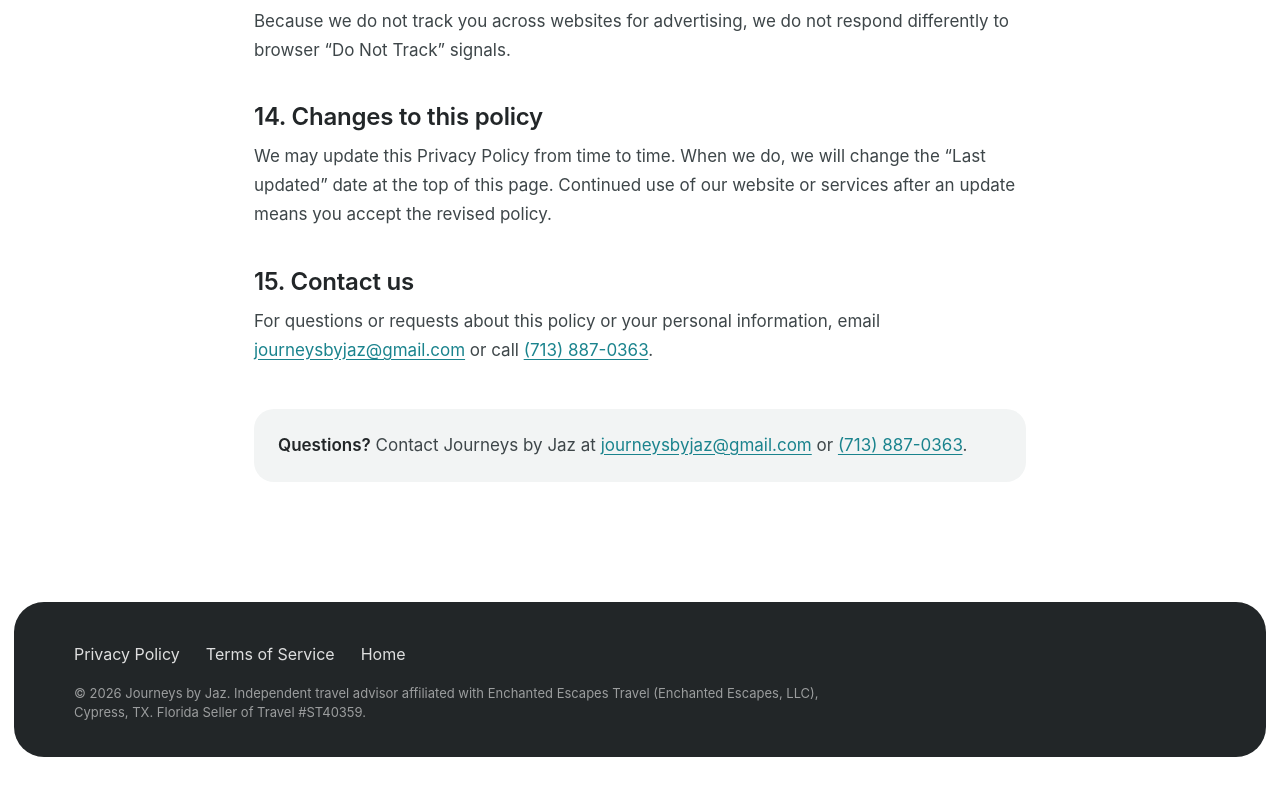
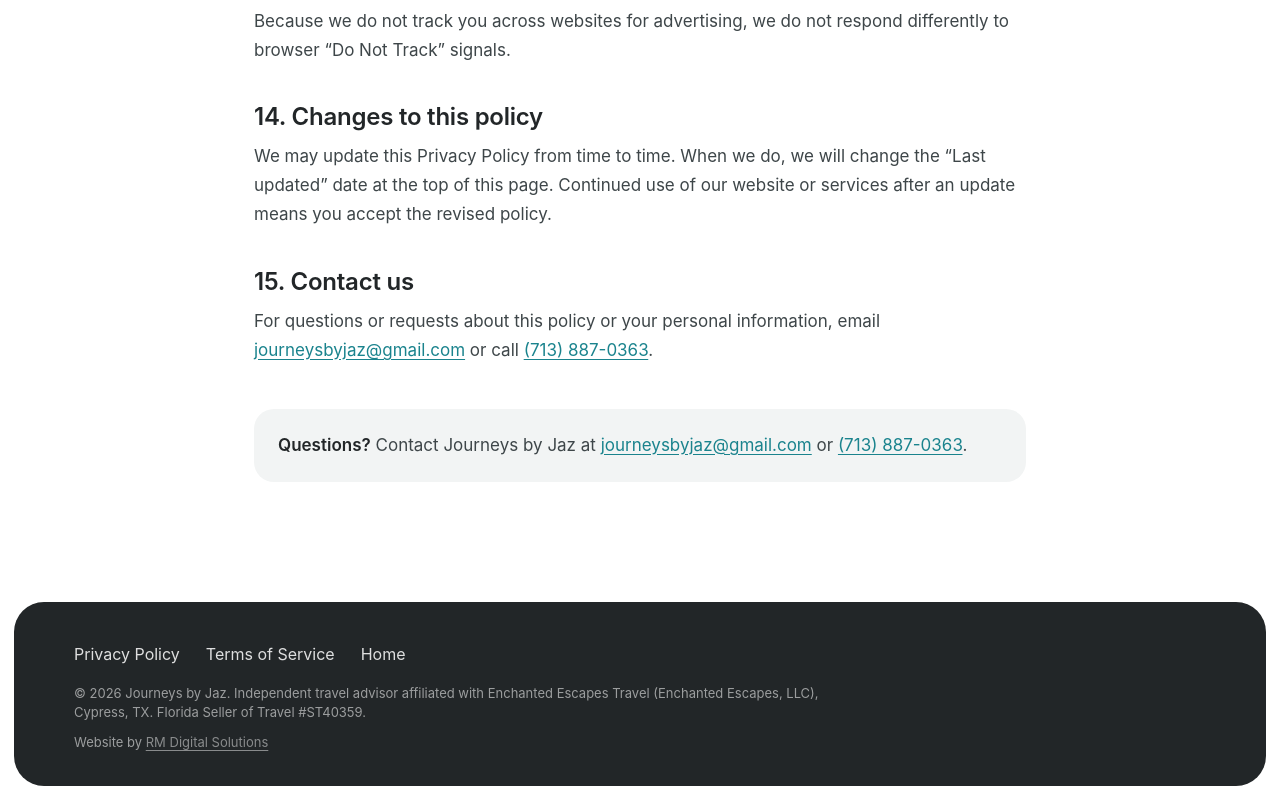
Before and after one commit to ryeact-dev/journeys-by-jaz, an Astro site: page /privacy-policy in a window 1280 px wide. Shown: the part 3858-4658 px from the top of the page. Before the commit the page ends 4629 px from the top, so only its background shows below. Built offline with nearby package versions, Linux system fonts and the light colour scheme; Astro itself is replaced by a stand-in of ours.

Commit message:
Footer: add 'Website by RM Digital Solutions' credit link
Co-Authored-By: Claude Sonnet 5.5 <noreply@anthropic.com>
Claude-Session: https://claude.ai/code/session_01QTKhVGcShx66yEarfa9xdX

```diff
--- a/src/layouts/LegalLayout.astro
+++ b/src/layouts/LegalLayout.astro
@@ -49,6 +49,7 @@ const graph = {
     <div class="wrap">
       <nav aria-label="Legal"><a href="./privacy-policy">Privacy Policy</a><a href="./terms-of-service">Terms of Service</a><a href="./">Home</a></nav>
       <p>© {new Date().getFullYear()} {NAME}. Independent travel advisor affiliated with Enchanted Escapes Travel (Enchanted Escapes, LLC), Cypress, TX. Florida Seller of Travel #ST40359.</p>
+      <p class="credit">Website by <a href="https://www.rmdigitalsolutionsph.com/" target="_blank" rel="noopener">RM Digital Solutions</a></p>
     </div>
   </footer>
 </Base>
--- a/src/pages/index.astro
+++ b/src/pages/index.astro
@@ -238,6 +238,7 @@ const stats = [
       <div class="legal" style="flex-direction:column;gap:10px">
         <p class="legal-p">Journeys by Jaz is an independent travel advisor affiliated with Enchanted Escapes Travel (Enchanted Escapes, LLC), Cypress, TX. Florida Seller of Travel #ST40359.</p>
         <p class="legal-p">Prices and availability are subject to change without notice. As to Disney artwork and logos: © Disney. Disney Cruise Line ships’ registry: The Bahamas. Journeys by Jaz is not owned or operated by The Walt Disney Company.</p>
+        <p class="legal-p credit">Website by <a href="https://www.rmdigitalsolutionsph.com/" target="_blank" rel="noopener">RM Digital Solutions</a></p>
       </div>
     </div>
   </footer>
--- a/src/styles/global.css
+++ b/src/styles/global.css
@@ -361,3 +361,6 @@ section[id],.exp-c[id]{scroll-margin-top:110px}
 .foot-links{display:flex;flex-wrap:wrap;gap:6px 22px;margin:22px 0 4px;font-size:14px}
 .foot-links a{opacity:.8;transition:opacity .2s}.foot-links a:hover{opacity:1;text-decoration:underline}
 @media(max-width:860px){.legal-page{padding:50px 20px 70px}.legal-nav .brand{display:none}}
+
+.credit a{text-decoration:underline;text-underline-offset:3px;transition:color .2s}.credit a:hover{color:#fff}
+.legal-foot .credit{margin-top:10px}
```
